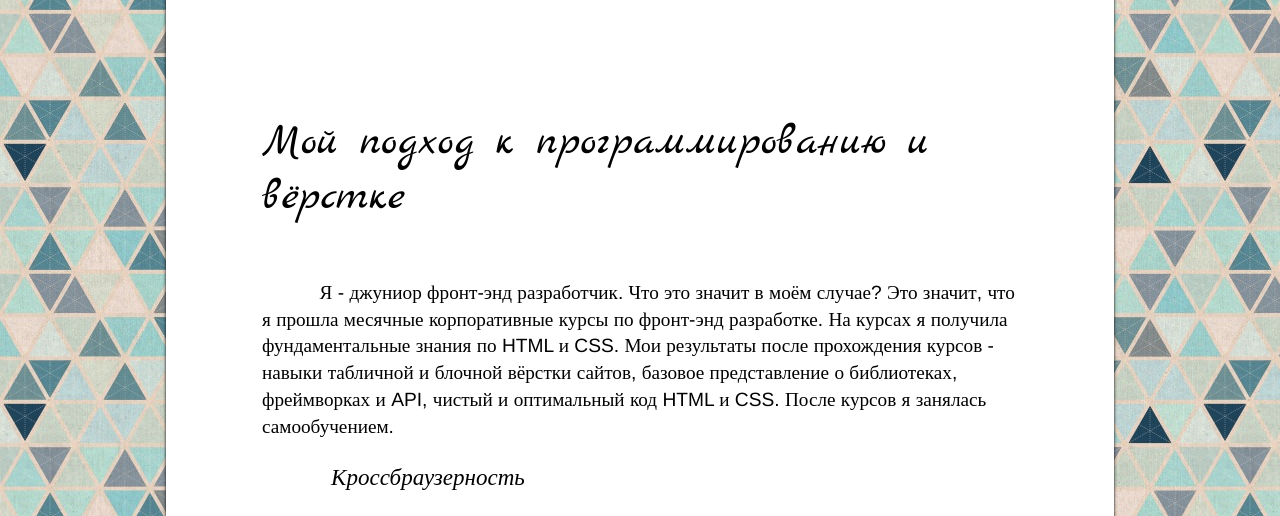
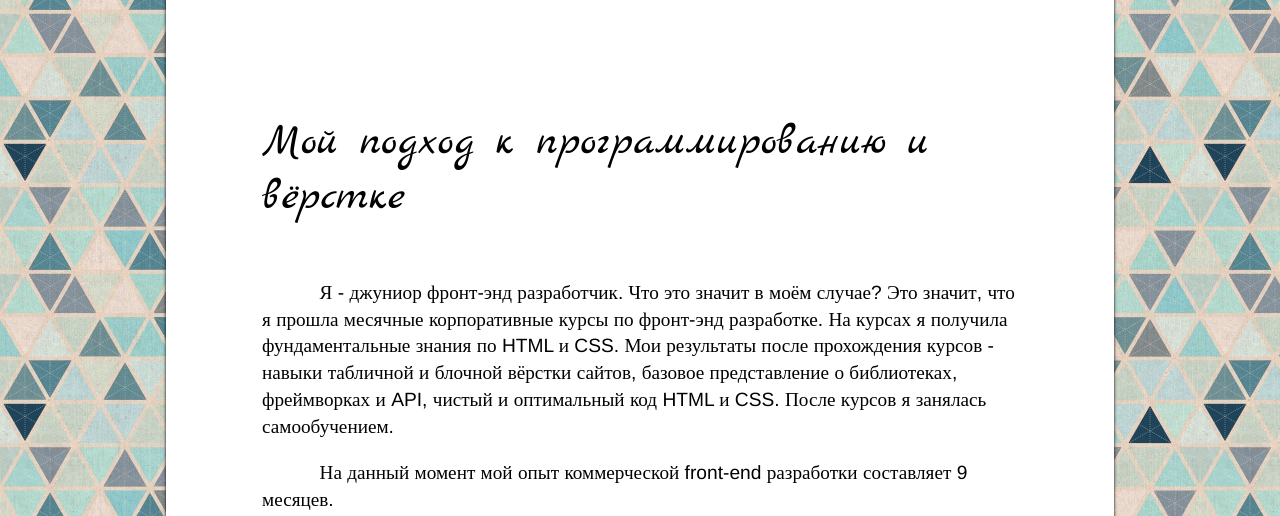
Before and after one commit to etruscilla/etruscilla.github.io, a plain HTML site: page index.html in a window 1280 px wide. Shown: the part 436-952 px from the top of the page. Drawn offline with nearby package versions, Linux system fonts and the light colour scheme.

Commit message:
Update index.html

```diff
--- a/index.html
+++ b/index.html
@@ -32,6 +32,7 @@
 					<p>Я - джуниор фронт-энд разработчик. Что это значит в моём случае? Это значит, что я прошла месячные корпоративные курсы по фронт-энд разработке. На курсах я получила фундаментальные знания по HTML и CSS.
 					Мои результаты после прохождения курсов - навыки табличной и блочной вёрстки сайтов, базовое представление о библиотеках, фреймворках и API, чистый и оптимальный код HTML и CSS.
 					После курсов я занялась самообучением.</p>
+					<p>На данный момент мой опыт коммерческой front-end разработки составляет 9 месяцев.</p>
 					<p class="rule">Кроссбраузерность</p>
 					<p>Я верстаю сайты так, чтобы они отображались одинаково во всех браузерах, в том числе и в устаревших. Для IE 9-  я применяю принцип Graceful Degradation.</p>
 					<p class="rule">Валидность</p>
```
